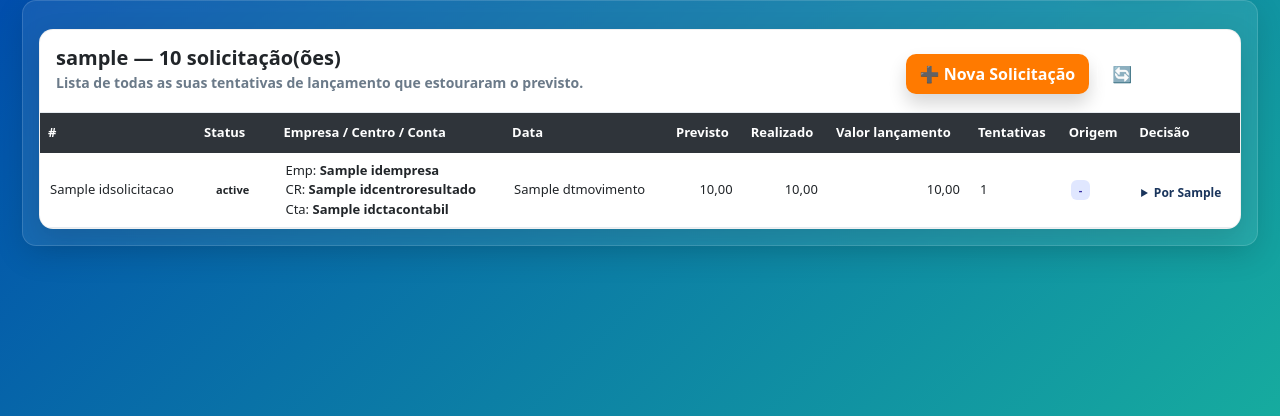
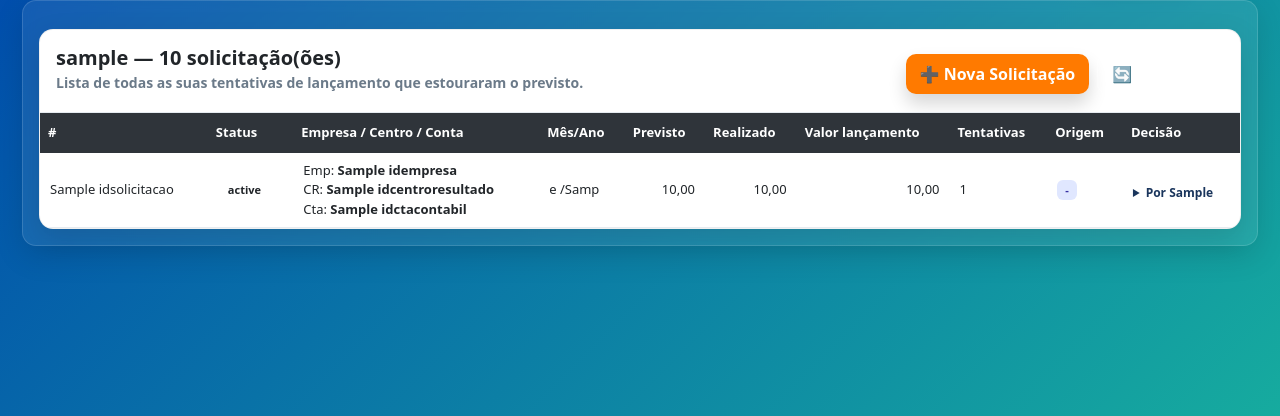
Before and after one commit to andersonallconsultoria/previsao-app, a Django app: template core/templates/liberacoes_minhas.html in a window 1280 px wide. Shown: the part 76-492 px from the top of the page. Run offline with Django 5.2, Linux system fonts and the light colour scheme; the template is opened without the code that fills it: most values are stand-ins (such as "Sample title", 1, 10 or a date in 2020).

Commit message:
Solicitacao manual: Mes/Ano em vez de Data (mais claro para tipo V e P)
- Modal de Nova Solicitacao agora tem selects Mes + Ano (em vez de input date)
- Aviso explicativo no modal sobre como cada tipo de liberacao se comporta
- Coluna 'Data' das listas (minhas + aprovar) passa a mostrar MM/YYYY
- JS monta DTMOVIMENTO como YYYY-MM-01 (a trigger so usa MONTH+YEAR)

Sem mudanca de comportamento: a trigger BEFORE INSERT ja matchava por
mes/ano (nao dia). Esta atualizacao so torna isso obvio na UI.

```diff
--- a/core/templates/liberacoes_aprovar.html
+++ b/core/templates/liberacoes_aprovar.html
@@ -88,7 +88,7 @@
               <th>#</th>
               <th>Solicitante</th>
               <th>Empresa / Centro / Conta</th>
-              <th>Data</th>
+              <th>Mês/Ano</th>
               <th class="num">Previsto</th>
               <th class="num">Realizado</th>
               <th class="num">Excedente</th>
@@ -108,7 +108,7 @@
                 CR: <b>{{ s.idcentroresultado }}</b><br>
                 Cta: <b>{{ s.idctacontabil }}</b>
               </td>
-              <td>{{ s.dtmovimento|default:"-" }}</td>
+              <td>{% if s.dtmovimento %}{{ s.dtmovimento|slice:"5:7" }}/{{ s.dtmovimento|slice:":4" }}{% else %}-{% endif %}</td>
               <td class="num">{{ s.valorPrevisto|floatformat:2 }}</td>
               <td class="num">{{ s.valorRealizado|floatformat:2 }}</td>
               <td class="num"><b style="color:#dc2626;">{{ s.valorExcedente|floatformat:2 }}</b></td>
--- a/core/templates/liberacoes_minhas.html
+++ b/core/templates/liberacoes_minhas.html
@@ -90,7 +90,7 @@
               <th>#</th>
               <th>Status</th>
               <th>Empresa / Centro / Conta</th>
-              <th>Data</th>
+              <th>Mês/Ano</th>
               <th class="num">Previsto</th>
               <th class="num">Realizado</th>
               <th class="num">Valor lançamento</th>
@@ -119,7 +119,7 @@
                 CR: <b>{{ s.idcentroresultado }}</b><br>
                 Cta: <b>{{ s.idctacontabil }}</b>
               </td>
-              <td>{{ s.dtmovimento|default:"-" }}</td>
+              <td>{% if s.dtmovimento %}{{ s.dtmovimento|slice:"5:7" }}/{{ s.dtmovimento|slice:":4" }}{% else %}-{% endif %}</td>
               <td class="num">{{ s.valorPrevisto|floatformat:2 }}</td>
               <td class="num">{{ s.valorRealizado|floatformat:2 }}</td>
               <td class="num">{{ s.vallancamento|floatformat:2 }}</td>
@@ -196,13 +196,42 @@
 
       <div class="form-row two">
         <div>
-          <label>Data do Lançamento *</label>
-          <input type="date" id="inData" required>
+          <label>Mês de Competência *</label>
+          <select id="inMes" required>
+            <option value="">— Selecione —</option>
+            <option value="01">Janeiro</option>
+            <option value="02">Fevereiro</option>
+            <option value="03">Março</option>
+            <option value="04">Abril</option>
+            <option value="05">Maio</option>
+            <option value="06">Junho</option>
+            <option value="07">Julho</option>
+            <option value="08">Agosto</option>
+            <option value="09">Setembro</option>
+            <option value="10">Outubro</option>
+            <option value="11">Novembro</option>
+            <option value="12">Dezembro</option>
+          </select>
         </div>
         <div>
-          <label>Valor (R$) *</label>
-          <input type="text" inputmode="decimal" id="inValor" placeholder="Ex: 1500,00" required>
+          <label>Ano *</label>
+          <select id="inAno" required>
+            <option value="2024">2024</option>
+            <option value="2025">2025</option>
+            <option value="2026">2026</option>
+            <option value="2027">2027</option>
+            <option value="2028">2028</option>
+          </select>
         </div>
+      </div>
+
+      <div class="form-row">
+        <label>Valor (R$) *</label>
+        <input type="text" inputmode="decimal" id="inValor" placeholder="Ex: 1500,00" required>
+      </div>
+
+      <div style="background:#eff6ff; color:#1e40af; padding:10px; border-radius:8px; font-size:12px; margin-bottom:14px; border:1px solid #bfdbfe;">
+        ℹ️ A liberação aprovada como <b>Valor extra</b> ou <b>Percentual</b> valerá para qualquer lançamento dentro do mês/ano indicado. Tipo <b>One-shot</b> exige valor exato.
       </div>
 
       <div class="form-row">
@@ -224,9 +253,12 @@
 const CSRF_TOKEN_CRIAR = '{{ csrf_token }}';
 
 function abrirModalCriar(){
-  // Default data = hoje
-  const hoje = new Date().toISOString().slice(0, 10);
-  document.getElementById('inData').value = hoje;
+  // Default mês/ano = mês corrente
+  const hoje = new Date();
+  const mesAtual = String(hoje.getMonth() + 1).padStart(2, '0');
+  const anoAtual = String(hoje.getFullYear());
+  document.getElementById('inMes').value = mesAtual;
+  document.getElementById('inAno').value = anoAtual;
   document.getElementById('inEmpresa').value = '';
   document.getElementById('inCentro').value = '';
   document.getElementById('inConta').value = '';
@@ -251,14 +283,17 @@
   const idempresa = document.getElementById('inEmpresa').value;
   const idcentro = document.getElementById('inCentro').value;
   const idconta = document.getElementById('inConta').value;
-  const dtmov = document.getElementById('inData').value;
+  const mes = document.getElementById('inMes').value;
+  const ano = document.getElementById('inAno').value;
   const valor = document.getElementById('inValor').value.trim();
   const justificativa = document.getElementById('inJustificativa').value.trim();
 
-  if (!idempresa || !idcentro || !idconta || !dtmov || !valor || !justificativa){
+  if (!idempresa || !idcentro || !idconta || !mes || !ano || !valor || !justificativa){
     showToast('Preencha todos os campos obrigatórios', false);
     return;
   }
+  // Mês/Ano viram primeiro dia do mês (a trigger só usa MONTH/YEAR)
+  const dtmov = `${ano}-${mes}-01`;
 
   const fd = new FormData();
   fd.append('idempresa', idempresa);
```
